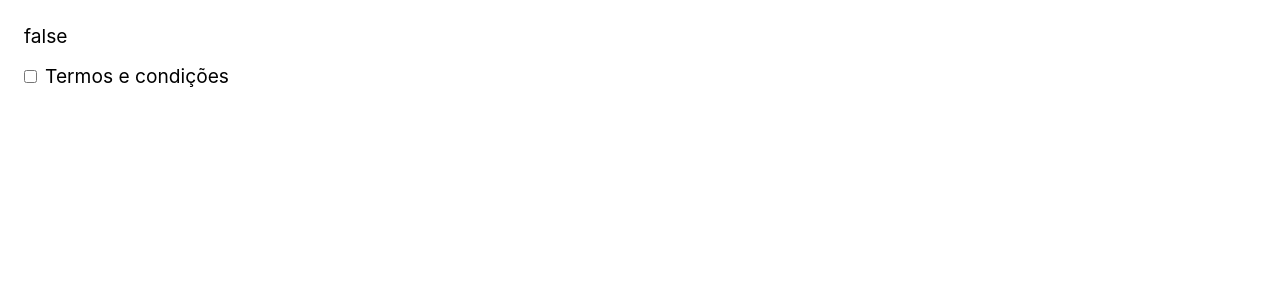
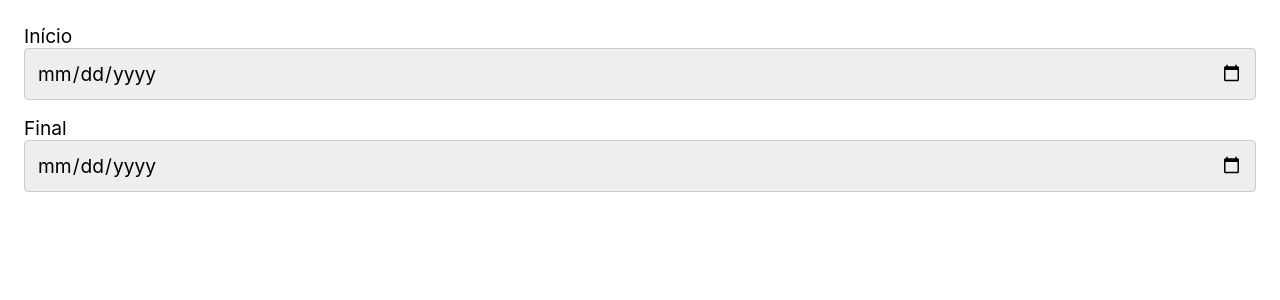
Before and after one commit to Lutiero/react-com-typescript, a React app: page / in a window 1280 px wide. Shown: the top 300 px of the page. Built offline with nearby package versions, Linux system fonts and the light colour scheme; the HTML template or start-up script is replaced by a standard one.

Commit message:
Exercicio com fetch em api

```diff
--- a/src/App.tsx
+++ b/src/App.tsx
@@ -1,13 +1,52 @@
 import React from "react";
-import Checkbox from "./Components/Checkbox.tsx";
+import InputExercicio from "./Components/InputExercicio.tsx";
 
-
+type Venda = {
+    id: string;
+    nome: string;
+    preco: number;
+    status: string;
+    pagamento: string;
+    parcelas: number;
+    data: Date;
+}
 
 function App() {
+    const [dataInicio, setDataInicio] = React.useState("");
+    const [dataFinal, setDataFinal] = React.useState("");
+    const [data, setData] = React.useState<null | Venda[]>(null);
+
+    React.useEffect(() => {
+        if (dataInicio !== '' && dataFinal !== '') {
+            fetch(`https://data.origamid.dev/vendas/?inicio=${dataInicio}&final=${dataFinal}`)
+                .then(r => r.json())
+                .then((json) => setData(json as Venda[]))
+                .catch((erro) => console.log(erro));
+        }
+        console.log(data);
+    }, [dataInicio, dataFinal])
 
     return (
         <div>
-            <Checkbox label='Termos e condições' />
+            <InputExercicio label='Início'
+                            id='data-inicio'
+                            type='date'
+                            value={dataInicio}
+                            setState={setDataInicio}
+            />
+            <InputExercicio label='Final'
+                            id='data-final'
+                            type='date'
+                            value={dataFinal}
+                            setState={setDataFinal}
+            />
+            <ol>{data && (
+                data.filter((venda) => venda.status == 'processando').map((venda) => (
+                    <li key={venda.id}>{venda.nome} : {venda.status}</li>
+                ))
+
+            )}</ol>
+
         </div>
     );
 }
--- /dev/null
+++ b/src/Components/InputExercicio.tsx
@@ -0,0 +1,23 @@
+import React from 'react';
+
+type InputProps = React.ComponentProps<'input'> & {
+    label: string,
+    id: string,
+    setState:  React.Dispatch<React.SetStateAction<string>>
+}
+const InputExercicio = ({label, id, setState, ...props}: InputProps) => {
+    return (
+        <div style={{marginBottom: '1rem'}}>
+            <label htmlFor={id}>{label}
+            <input
+                id={id}
+                name={id}
+                onChange={({currentTarget})=> setState(currentTarget.value)}
+                {...props}
+            />
+            </label>
+        </div>
+    );
+};
+
+export default InputExercicio;
```
Also changed, not shown: src/Components/ButtonComState.tsx (added, +14 -0 lines).
